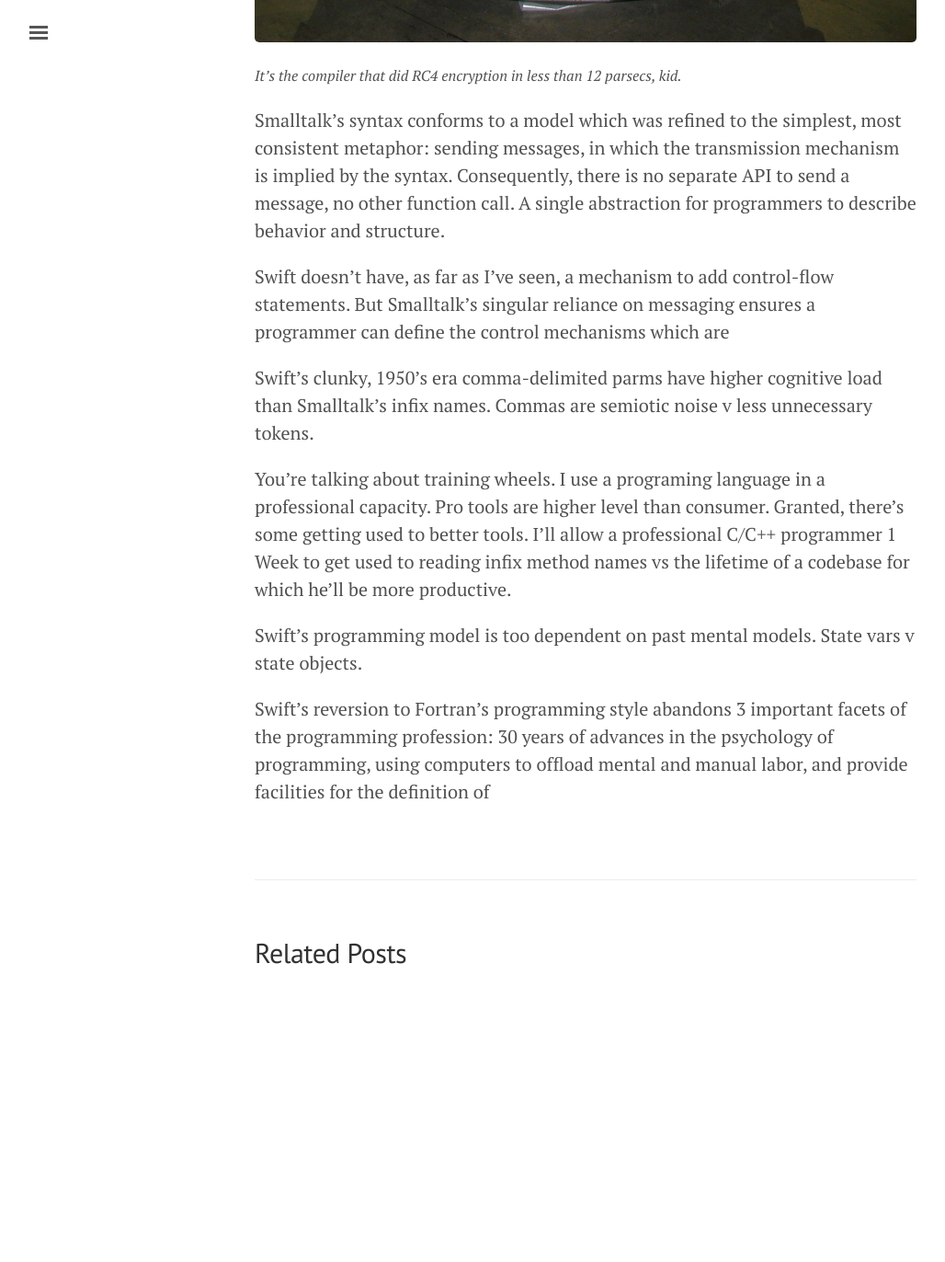
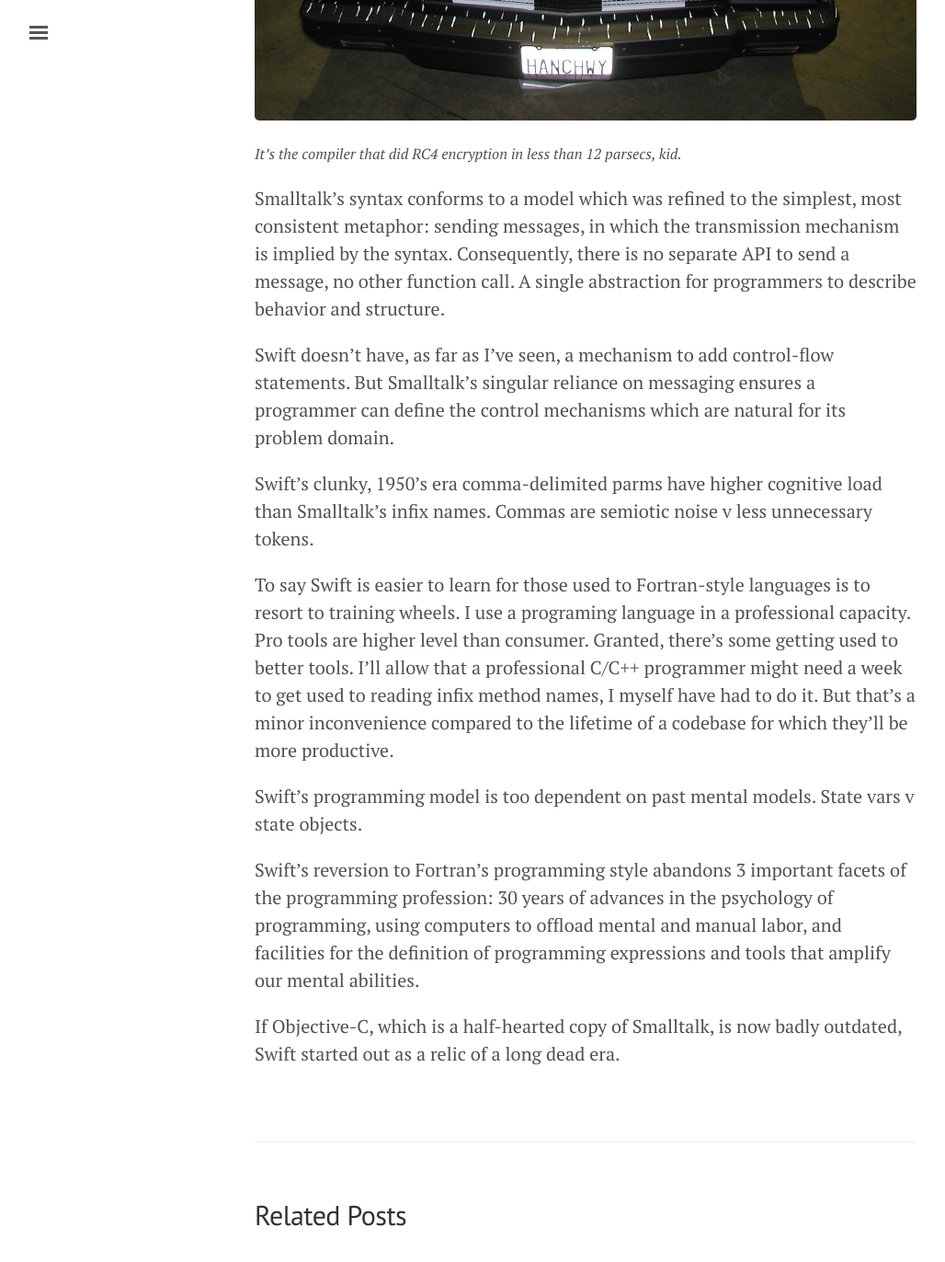
Before and after one commit to swiftpp/swiftpp.github.io, a Jekyll site: the page built from _posts/2019-05-13-objc–badly-outdated.md, in a window 1280 px wide and 1400 px high, scrolled down 4961 px. Shown: the top 1372 px of the window at 92% size, without its empty margins (3-1031 px from the left). Built offline with Jekyll 4.4.1, drawn with Linux system fonts in a browser that asks for light colours; before the commit the page ends 6076 px from its top, so only the background shows below that; some of the changed text lies outside the part shown.

Commit message:
Continued work on the blog post and fixed some formatting issues.

````diff
--- a/_posts/2019-05-13-objc–badly-outdated.md
+++ b/_posts/2019-05-13-objc–badly-outdated.md
@@ -79,7 +77,7 @@ Object subclass: #Stack
 ```
 
 Swift's syntax was built on picking obvious structures which are inconsistent in their usage.
-The language was designed with the easiest choice for the designers to make. It wasn't designed to be the easiest in which to write code. It also wasn't designed to be easy to implement. Swift's lexical analyzer and parser are horrible messes.
+The language was designed with the easiest choice for the designers to make. It wasn't designed to be the easiest in which to write code. It also wasn't designed to be easy to implement. Swift's lexical analyzer and parser are horrible messes. As is its semantic analyzer, which uses a constraint solver to resolve the programmer's intent. Just trying to get it to figure out which are valid function calls and which aren't is difficult to debug.
 
 And because it has no clean, consistent mechanism for definitions of any kind, every feature added to the language looks like syntactic arsenic. Bells and whistles duct taped to Swift.
 
@@ -88,12 +86,14 @@ And because it has no clean, consistent mechanism for definitions of any kind, e
 
 Smalltalk's syntax conforms to a model which was refined to the simplest, most consistent metaphor: sending messages, in which the transmission mechanism is implied by the syntax. Consequently, there is no separate API to send a message, no other function call. A single abstraction for programmers to describe behavior and structure.
 
-Swift doesn't have, as far as I've seen, a mechanism to add control-flow statements. But Smalltalk's singular reliance on messaging ensures a programmer can define the control mechanisms which are
+Swift doesn't have, as far as I've seen, a mechanism to add control-flow statements. But Smalltalk's singular reliance on messaging ensures a programmer can define the control mechanisms which are natural for its problem domain.
 
 Swift's clunky, 1950's era comma-delimited parms have higher cognitive load than Smalltalk's infix names. Commas are semiotic noise v less unnecessary tokens.
 
-You're talking about training wheels. I use a programing language in a professional capacity. Pro tools are higher level than consumer. Granted, there's some getting used to better tools. I'll allow a professional C/C++ programmer 1 Week to get used to reading infix method names vs the lifetime of a codebase for which he'll be more productive.
+To say Swift is easier to learn for those used to Fortran-style languages is to resort to training wheels. I use a programing language in a professional capacity. Pro tools are higher level than consumer. Granted, there's some getting used to better tools. I'll allow that a professional C/C++ programmer might need a week to get used to reading infix method names, I myself have had to do it. But that's a minor inconvenience compared to the lifetime of a codebase for which they'll be more productive.
 
 Swift's programming model is too dependent on past mental models. State vars v state objects.
 
-Swift's reversion to Fortran's programming style abandons 3 important facets of the programming profession: 30 years of advances in the psychology of programming, using computers to offload mental and manual labor, and provide facilities for the definition of
+Swift's reversion to Fortran's programming style abandons 3 important facets of the programming profession: 30 years of advances in the psychology of programming, using computers to offload mental and manual labor, and  facilities for the definition of programming expressions and tools that amplify our mental abilities.
+
+If Objective-C, which is a half-hearted copy of Smalltalk, is now badly outdated, Swift started out as a relic of a long dead era.
````
Also changed, not shown: other parts of _posts/2019-05-13-objc–badly-outdated.md (+7 -9 lines).
